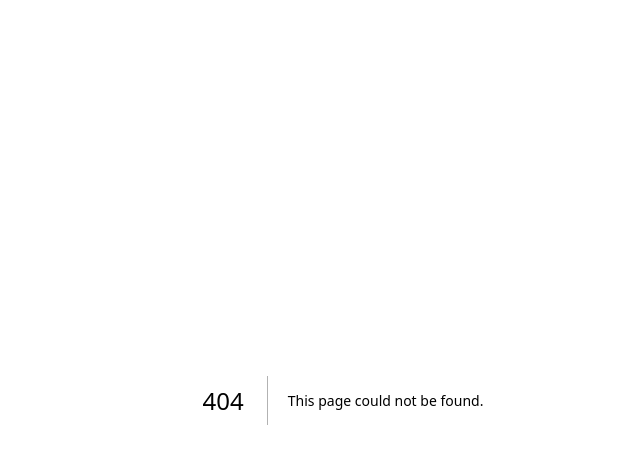
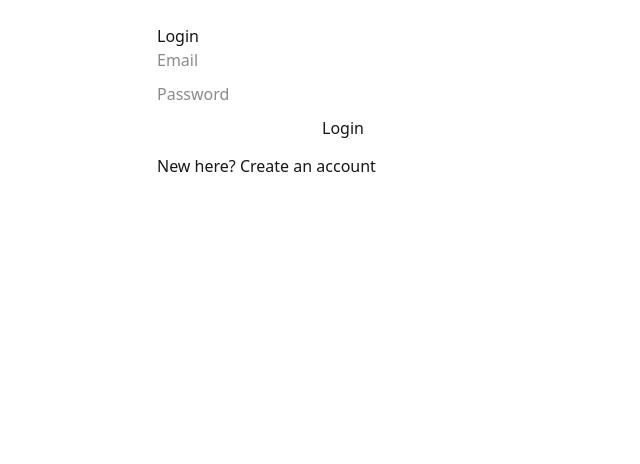
Before and after one commit to mananxbhp/xBhp, a Next.js app in the folder web/: page /login in a window 1280 px wide. Before the commit this address had no page. Shown: the top 464 px of the page, without its empty margins (297-937 px from the left). Built offline with nearby package versions, Linux system fonts and the light colour scheme; no server answers.

Commit message:
Create page.tsx

```diff
--- /dev/null
+++ b/web/src/app/login/page.tsx
@@ -0,0 +1,39 @@
+"use client";
+
+import { useState } from "react";
+import { signInWithEmailAndPassword } from "firebase/auth";
+import { auth } from "@/lib/firebaseClient";
+import { useRouter } from "next/navigation";
+
+export default function LoginPage() {
+  const router = useRouter();
+  const [email, setEmail] = useState("");
+  const [pass, setPass] = useState("");
+  const [err, setErr] = useState<string | null>(null);
+
+  async function onLogin(e: React.FormEvent) {
+    e.preventDefault();
+    setErr(null);
+    try {
+      await signInWithEmailAndPassword(auth, email, pass);
+      router.push("/feed");
+    } catch (e: any) {
+      setErr(e?.message || "Login failed");
+    }
+  }
+
+  return (
+    <main style={{ padding: 24, maxWidth: 420, margin: "0 auto", fontFamily: "system-ui" }}>
+      <h1>Login</h1>
+      <form onSubmit={onLogin} style={{ display: "grid", gap: 10 }}>
+        <input placeholder="Email" value={email} onChange={(e) => setEmail(e.target.value)} />
+        <input placeholder="Password" type="password" value={pass} onChange={(e) => setPass(e.target.value)} />
+        <button type="submit">Login</button>
+      </form>
+      {err && <p style={{ color: "crimson" }}>{err}</p>}
+      <p style={{ marginTop: 14 }}>
+        New here? <a href="/signup">Create an account</a>
+      </p>
+    </main>
+  );
+}
```
